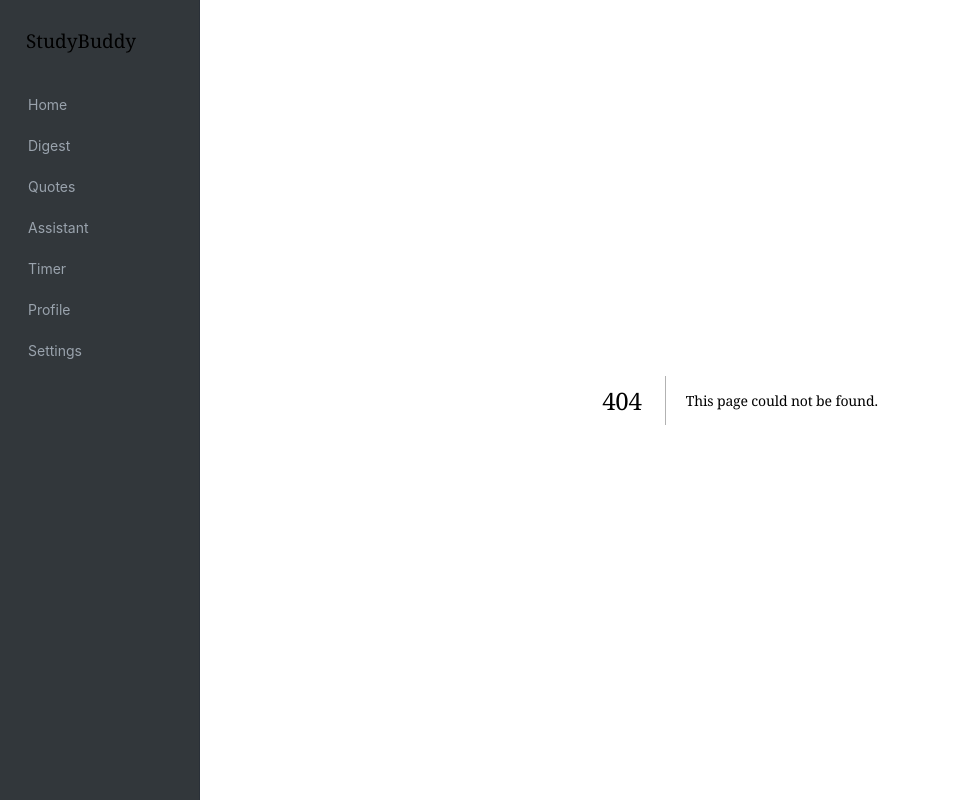
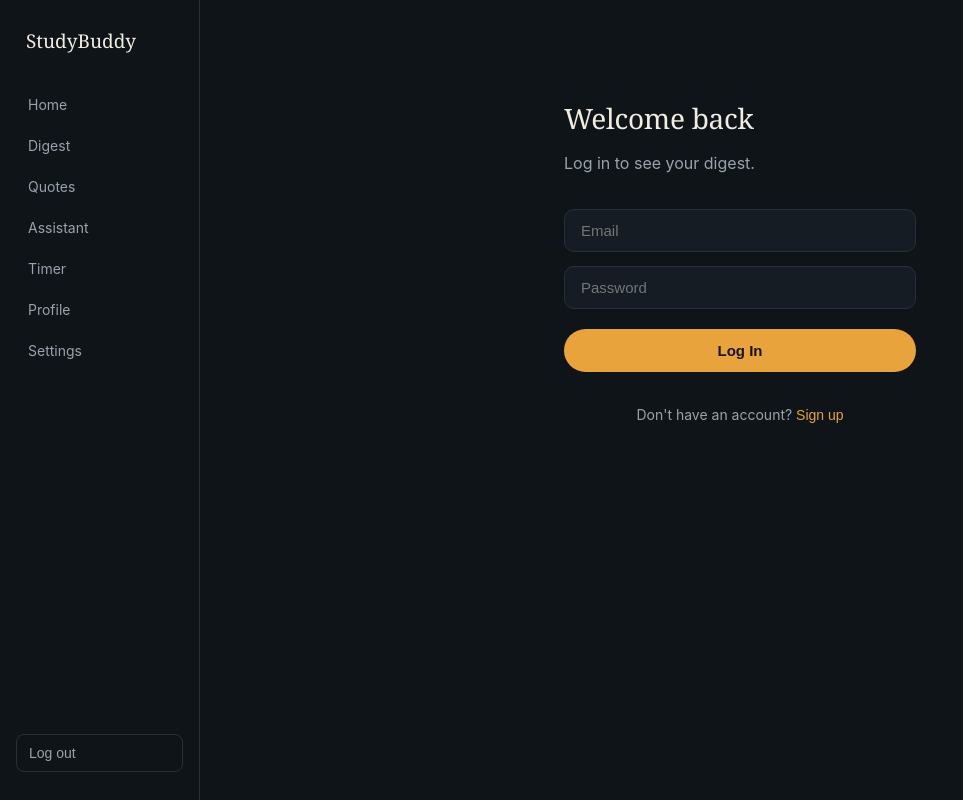
Before and after one commit to Amogh-R21Dev/studdybuddy, a Next.js app: page /login in a window 1280 px wide. Before the commit this address had no page. Shown: the whole page, without its empty margins (0-963 px from the left). Built offline with nearby package versions, Linux system fonts and the light colour scheme; no server answers.

Commit message:
add login/signup page and supabase auth

```diff
--- a/app/Sidebar.tsx
+++ b/app/Sidebar.tsx
@@ -1,7 +1,8 @@
 "use client";
 
 import Link from "next/link";
-import { usePathname } from "next/navigation";
+import { usePathname, useRouter } from "next/navigation";
+import { createClient } from "./lib/supabase";
 
 const links = [
   { href: "/", label: "Home" },
@@ -15,6 +16,13 @@ const links = [
 
 export default function Sidebar() {
   const pathname = usePathname();
+  const router = useRouter();
+  const supabase = createClient();
+
+  async function handleLogout() {
+    await supabase.auth.signOut();
+    router.push("/login");
+  }
 
   return (
     <aside
@@ -29,8 +37,12 @@ export default function Sidebar() {
         zIndex: 10,
         backgroundColor: "rgba(15, 20, 25, 0.85)",
         backdropFilter: "blur(6px)",
+        display: "flex",
+        flexDirection: "column",
+        justifyContent: "space-between",
       }}
     >
+      <div>
         <div style={{ fontFamily: "Georgia, serif", fontSize: "19px", marginBottom: "32px", paddingLeft: "10px" }}>
           StudyBuddy
         </div>
@@ -56,6 +68,23 @@ export default function Sidebar() {
             );
           })}
         </nav>
+      </div>
+
+      <button
+        onClick={handleLogout}
+        style={{
+          padding: "10px 12px",
+          borderRadius: "8px",
+          fontSize: "14px",
+          color: "var(--text-muted)",
+          backgroundColor: "transparent",
+          border: "1px solid var(--border)",
+          cursor: "pointer",
+          textAlign: "left",
+        }}
+      >
+        Log out
+      </button>
     </aside>
   );
 }
--- /dev/null
+++ b/app/lib/supabase.ts
@@ -0,0 +1,8 @@
+import { createBrowserClient } from "@supabase/ssr";
+
+export function createClient() {
+  return createBrowserClient(
+    process.env.NEXT_PUBLIC_SUPABASE_URL!,
+    process.env.NEXT_PUBLIC_SUPABASE_ANON_KEY!
+  );
+}
--- /dev/null
+++ b/app/login/page.tsx
@@ -0,0 +1,137 @@
+"use client";
+
+import { useState } from "react";
+import { useRouter } from "next/navigation";
+import { createClient } from "../lib/supabase";
+
+export default function Login() {
+  const [mode, setMode] = useState<"login" | "signup">("login");
+  const [email, setEmail] = useState("");
+  const [password, setPassword] = useState("");
+  const [message, setMessage] = useState("");
+  const [loading, setLoading] = useState(false);
+  const router = useRouter();
+  const supabase = createClient();
+
+  async function handleSubmit() {
+    if (!email || !password) {
+      setMessage("Please fill in both fields.");
+      return;
+    }
+    setLoading(true);
+    setMessage("");
+
+    if (mode === "signup") {
+      const { error } = await supabase.auth.signUp({ email, password });
+      if (error) {
+        setMessage(error.message);
+      } else {
+        setMessage("Account created! Check your email to confirm, then log in.");
+      }
+    } else {
+      const { error } = await supabase.auth.signInWithPassword({ email, password });
+      if (error) {
+        setMessage(error.message);
+      } else {
+        router.push("/onboarding");
+      }
+    }
+    setLoading(false);
+  }
+
+  function handleKey(e: React.KeyboardEvent) {
+    if (e.key === "Enter") handleSubmit();
+  }
+
+  return (
+    <main style={{ maxWidth: "400px", margin: "0 auto", padding: "80px 24px" }}>
+      <div className="fade-up">
+        <h1 style={{ fontSize: "28px", marginBottom: "8px" }}>
+          {mode === "login" ? "Welcome back" : "Create your account"}
+        </h1>
+        <p style={{ color: "var(--text-muted)", marginBottom: "36px" }}>
+          {mode === "login"
+            ? "Log in to see your digest."
+            : "Sign up to get started with StudyBuddy."}
+        </p>
+
+        <div style={{ display: "flex", flexDirection: "column", gap: "14px", marginBottom: "20px" }}>
+          <input
+            type="email"
+            placeholder="Email"
+            value={email}
+            onChange={(e) => setEmail(e.target.value)}
+            onKeyDown={handleKey}
+            style={{
+              padding: "12px 16px",
+              backgroundColor: "var(--bg-elevated)",
+              border: "1px solid var(--border)",
+              borderRadius: "10px",
+              color: "var(--text)",
+              fontSize: "15px",
+              outline: "none",
+            }}
+          />
+          <input
+            type="password"
+            placeholder="Password"
+            value={password}
+            onChange={(e) => setPassword(e.target.value)}
+            onKeyDown={handleKey}
+            style={{
+              padding: "12px 16px",
+              backgroundColor: "var(--bg-elevated)",
+              border: "1px solid var(--border)",
+              borderRadius: "10px",
+              color: "var(--text)",
+              fontSize: "15px",
+              outline: "none",
+            }}
+          />
+        </div>
+
+        {message && (
+          <p style={{ color: "var(--accent)", fontSize: "14px", marginBottom: "16px" }}>
+            {message}
+          </p>
+        )}
+
+        <button
+          onClick={handleSubmit}
+          disabled={loading}
+          style={{
+            width: "100%",
+            padding: "13px",
+            backgroundColor: "var(--accent)",
+            color: "#1a1208",
+            border: "none",
+            borderRadius: "999px",
+            fontSize: "15px",
+            fontWeight: 600,
+            cursor: loading ? "not-allowed" : "pointer",
+            marginBottom: "20px",
+          }}
+        >
+          {loading ? "Please wait..." : mode === "login" ? "Log In" : "Sign Up"}
+        </button>
+
+        <p style={{ color: "var(--text-muted)", fontSize: "14px", textAlign: "center" }}>
+          {mode === "login" ? "Don't have an account? " : "Already have an account? "}
+          <button
+            onClick={() => { setMode(mode === "login" ? "signup" : "login"); setMessage(""); }}
+            style={{
+              background: "none",
+              border: "none",
+              color: "var(--accent)",
+              cursor: "pointer",
+              fontSize: "14px",
+              padding: 0,
+            }}
+          >
+            {mode === "login" ? "Sign up" : "Log in"}
+          </button>
+        </p>
+      </div>
+    </main>
+  );
+}
--- a/package.json
+++ b/package.json
@@ -9,6 +9,8 @@
     "lint": "eslint"
   },
   "dependencies": {
+    "@supabase/ssr": "^0.12.0",
+    "@supabase/supabase-js": "^2.108.2",
     "next": "16.2.9",
     "react": "19.2.4",
     "react-dom": "19.2.4",
```
Also changed, not shown: app/page.tsx (+7 -19 lines), 1 other file (tests, documents, lock files or other folders). Lines whose indentation alone changed are shown as unchanged.
